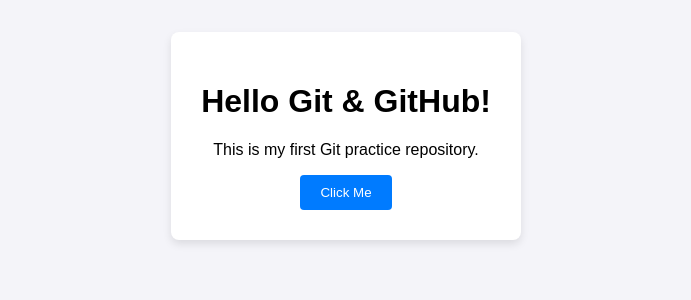
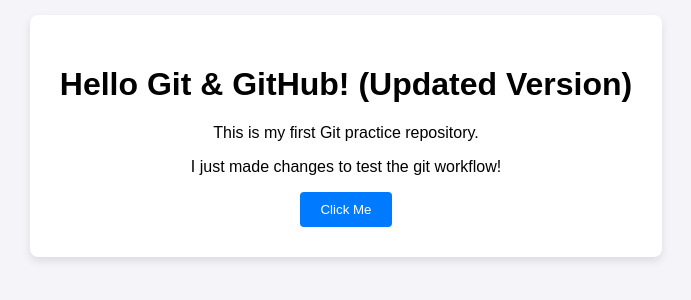
Before and after one commit to thadodaurvashi16/git-practice, a plain HTML site: page index.html in a window 1280 px wide. Shown: the part 264-564 px from the top of the page, without its empty margins (294-985 px from the left). Drawn offline with Linux system fonts and the light colour scheme.

Commit message:
update home page

```diff
--- a/index.html
+++ b/index.html
@@ -1,4 +1,4 @@
-<!DOCTYPE html>
+<!-- <!DOCTYPE html>
 <html lang="en">
 <head>
   <meta charset="UTF-8">
@@ -14,4 +14,22 @@
   </div>
   <script src="app.js"></script>
 </body>
+</html> -->
+<!DOCTYPE html>
+<html lang="en">
+<head>
+  <meta charset="UTF-8">
+  <meta name="viewport" content="width=device-width, initial-scale=1.0">
+  <title>Git Practice Project - Updated</title>
+  <link rel="stylesheet" href="style.css">
+</head>
+<body>
+  <div class="container">
+    <h1>Hello Git & GitHub! (Updated Version)</h1>
+    <p id="description">This is my first Git practice repository.</p>
+    <p class="new-text">I just made changes to test the git workflow!</p>
+    <button id="clickBtn">Click Me</button>
+  </div>
+  <script src="app.js"></script>
+</body>
 </html>
```
